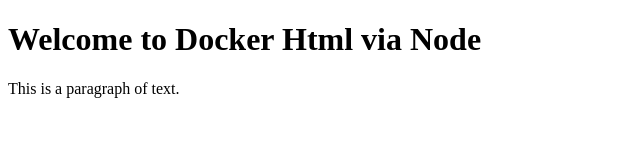
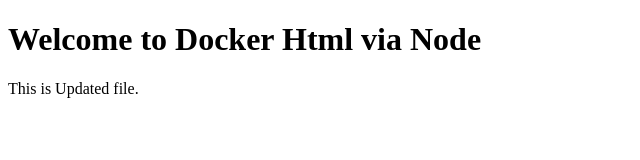
Before and after one commit to kunal22823/NodeHtmlDocker, a plain HTML site: page index.html in a window 1280 px wide. Shown: the full height of the page, 0-640 px from the left. Drawn offline with Linux system fonts and the light colour scheme.

Commit message:
Update index.html

```diff
--- a/index.html
+++ b/index.html
@@ -9,7 +9,7 @@
 
 <body>
     <h1>Welcome to Docker Html via Node</h1>
-    <p>This is a paragraph of text.</p>
+    <p>This is Updated file.</p>
 </body>
 
 </html>
```
